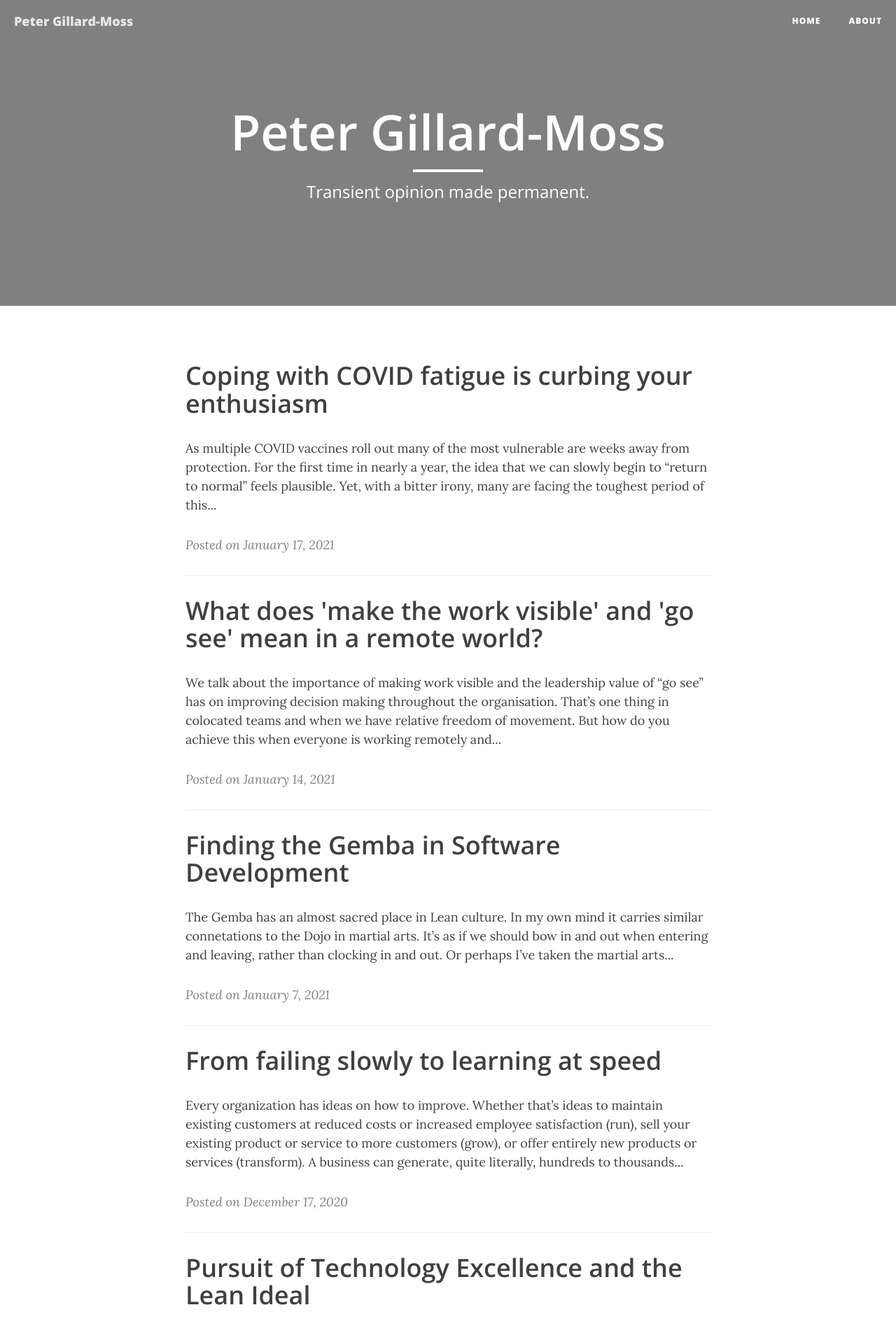
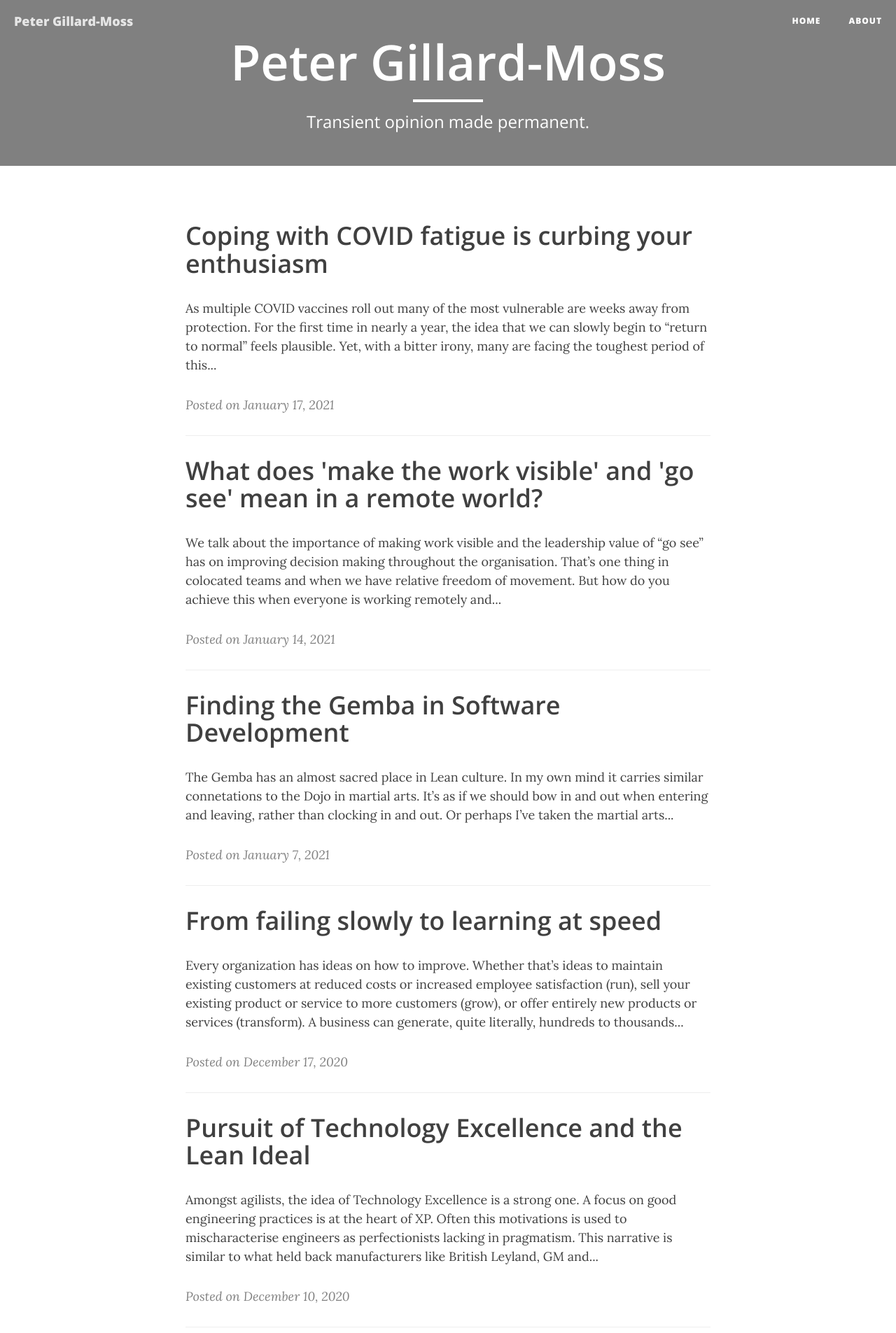
Before and after one commit to petergillardmoss/petergillardmoss.github.com, a Jekyll site: the page built from index.html, in a window 1280 px wide. Shown: the top 1905 px of the page at 70% size. Built offline with Jekyll 4.4.1, drawn with Linux system fonts in a browser that asks for light colours; nearby versions of some CDN libraries; the list of posts is cut into pages by our own code.

Commit message:
Header is smaller and takes up less of the page

```diff
--- a/css/clean-blog.css
+++ b/css/clean-blog.css
@@ -140,14 +140,14 @@ hr.small {
 .intro-header .site-heading,
 .intro-header .post-heading,
 .intro-header .page-heading {
-  padding: 100px 0 50px;
+  padding: 50px 0 50px;
   color: white;
 }
 @media only screen and (min-width: 768px) {
   .intro-header .site-heading,
   .intro-header .post-heading,
   .intro-header .page-heading {
-    padding: 150px 0;
+    padding: 50px 0;
   }
 }
 .intro-header .site-heading,
```
